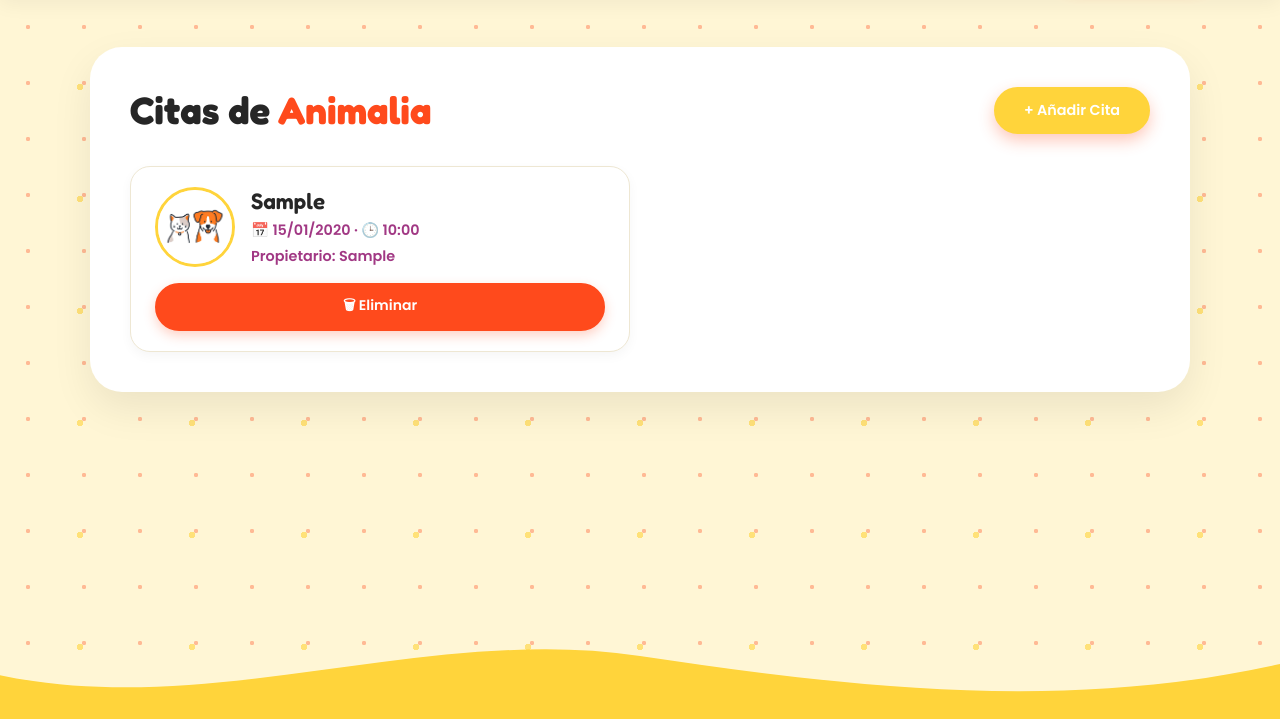
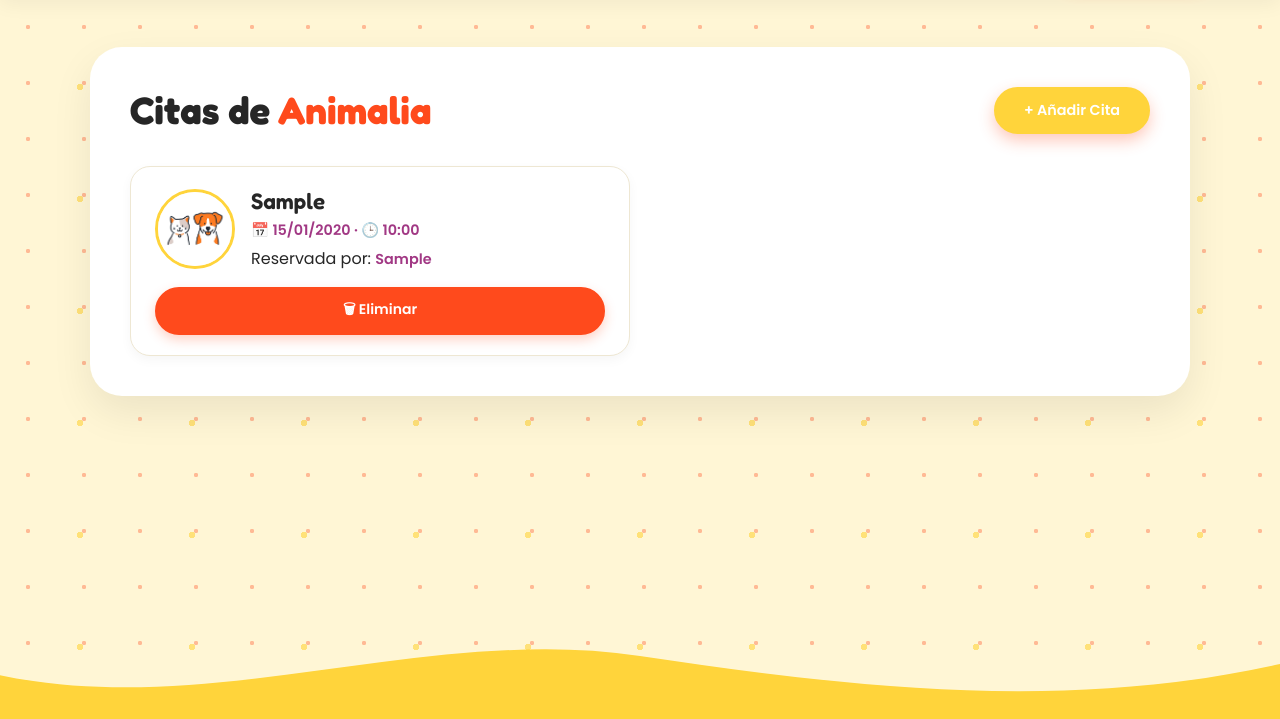
Before and after one commit to yesu95/veterinario, a Django app: page /citas/ in a window 1280 px wide. Shown: the part 83-802 px from the top of the page. Run offline with Django 5.2, Linux system fonts and the light colour scheme; a user stored in the database is signed in; tables that the repository leaves empty hold one stand-in row (values such as "Sample post").

Commit message:
Cambio visual Citas.html

```diff
--- a/web/templates/citas.html
+++ b/web/templates/citas.html
@@ -30,7 +30,8 @@
                             📅 {{ cita.date_appointment|date:"d/m/Y" }} · 🕒 {{ cita.time|time:"H:i" }}
                         </span>
                         {% if request.user.is_staff %}
-                        <span class="pet-owner">Propietario: {{ cita.user.username }}</span>
+                        <p class="pet-owner-label">Reservada por: <span class="pet-owner">{{cita.user.username}}</span>
+                        </p>
                         {% endif %}
                     </div>
                 </div>
```
